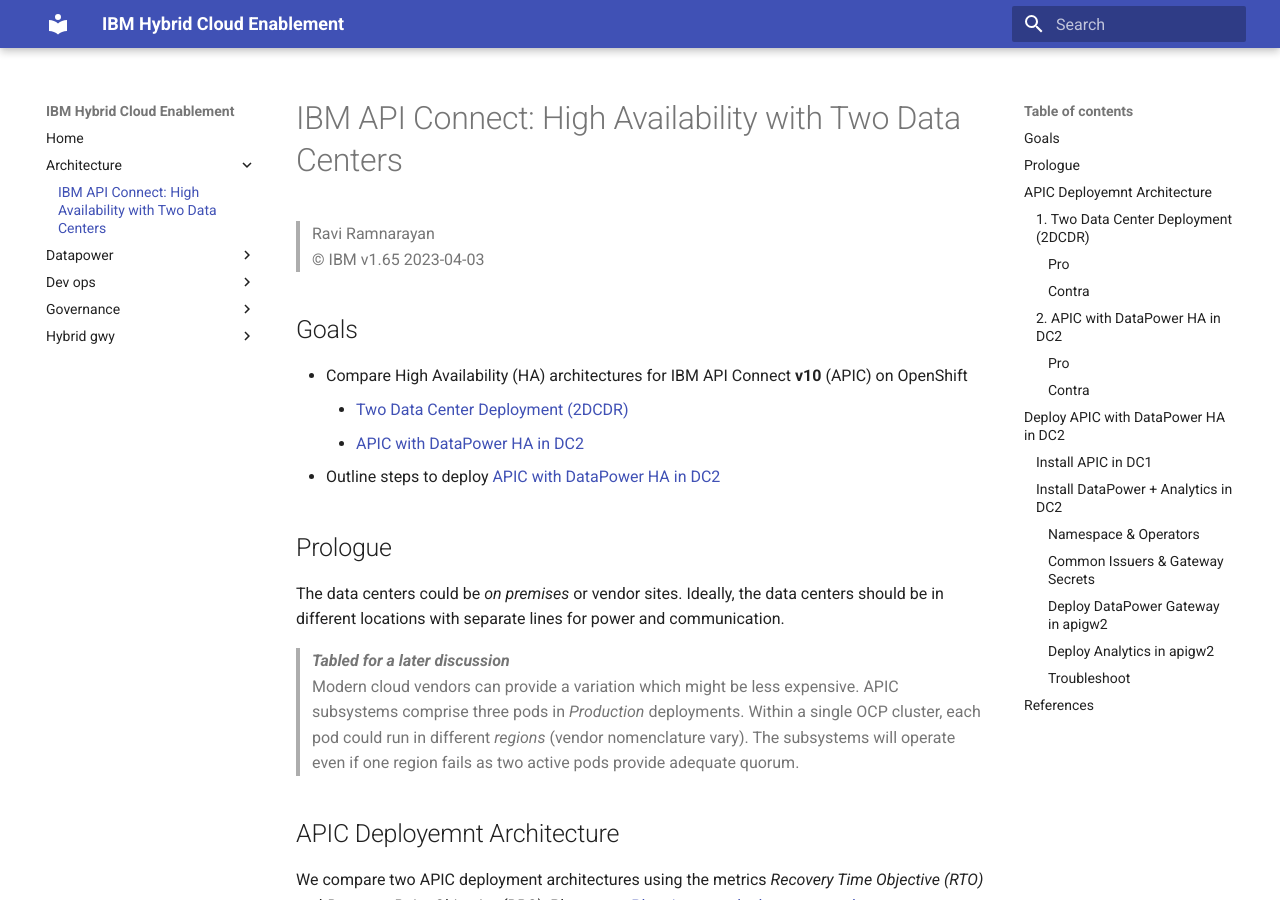
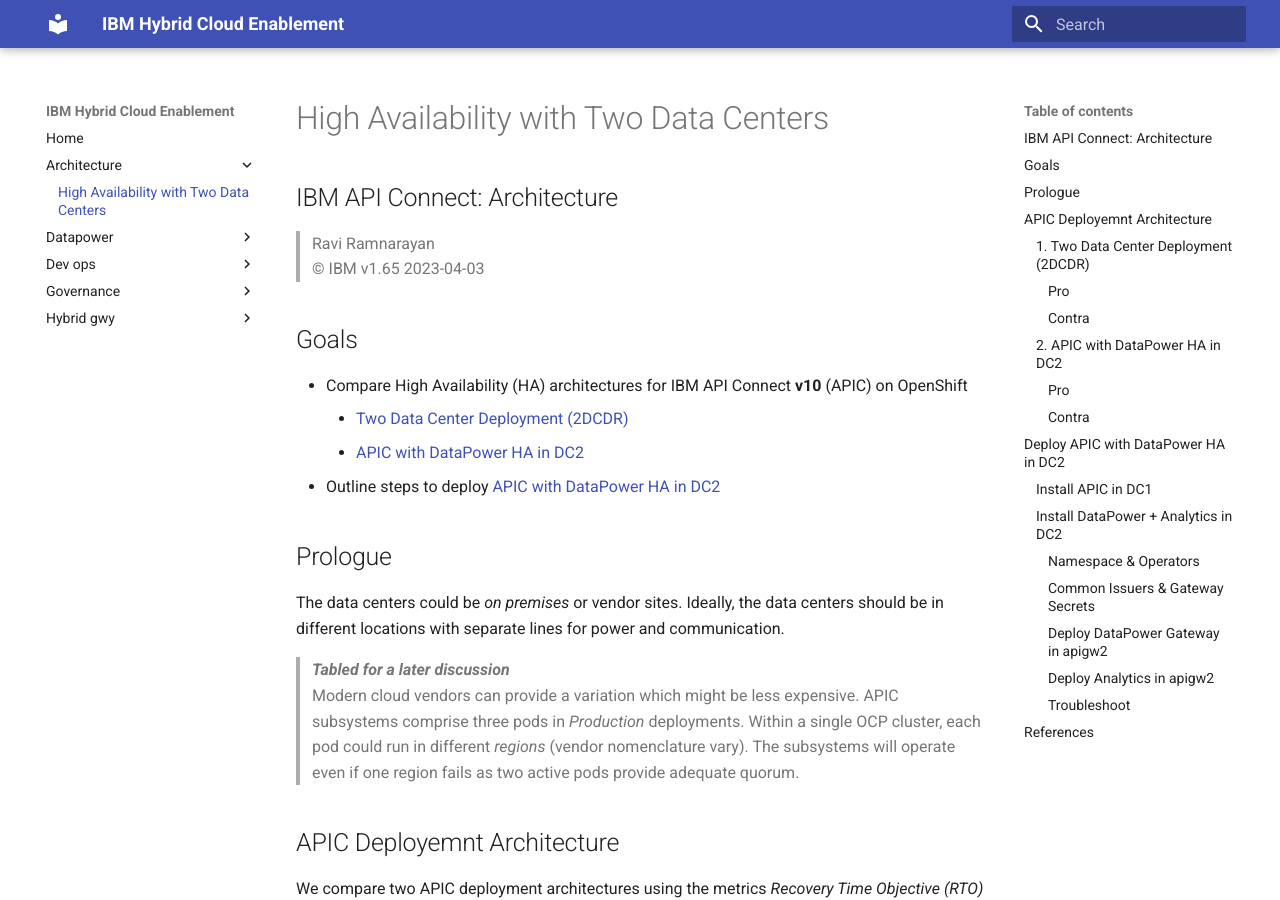
Before and after one commit to ibm-apiconnect/apic-hybrid-cloud-enablement, an MkDocs documentation site: the page built from docs-and-tools/architecture/APIC-HA-Architectures.md, in a window 1280 px wide and 900 px high. Built offline with MkDocs 1.6.1 and Material for MkDocs 9.7.7, drawn with Linux system fonts in a browser that asks for light colours.

Commit message:
fine tune doc titles

```diff
--- a/docs-and-tools/architecture/APIC-HA-Architectures.md
+++ b/docs-and-tools/architecture/APIC-HA-Architectures.md
@@ -1,4 +1,5 @@
-# IBM API Connect: High Availability with Two Data Centers
+# High Availability with Two Data Centers
+## IBM API Connect: Architecture
 
 >  Ravi Ramnarayan
 >  &copy; IBM v1.65  2023-04-03
```
Also changed, not shown: docs-and-tools/datapower/DP-LogTarget-no-WebGUI.md (+1 -0 lines), docs-and-tools/datapower/DataPower-Config-without-WebGUI.md (+1 -0 lines), docs-and-tools/datapower/NBLeak-playbook.md (+1 -1 lines).
